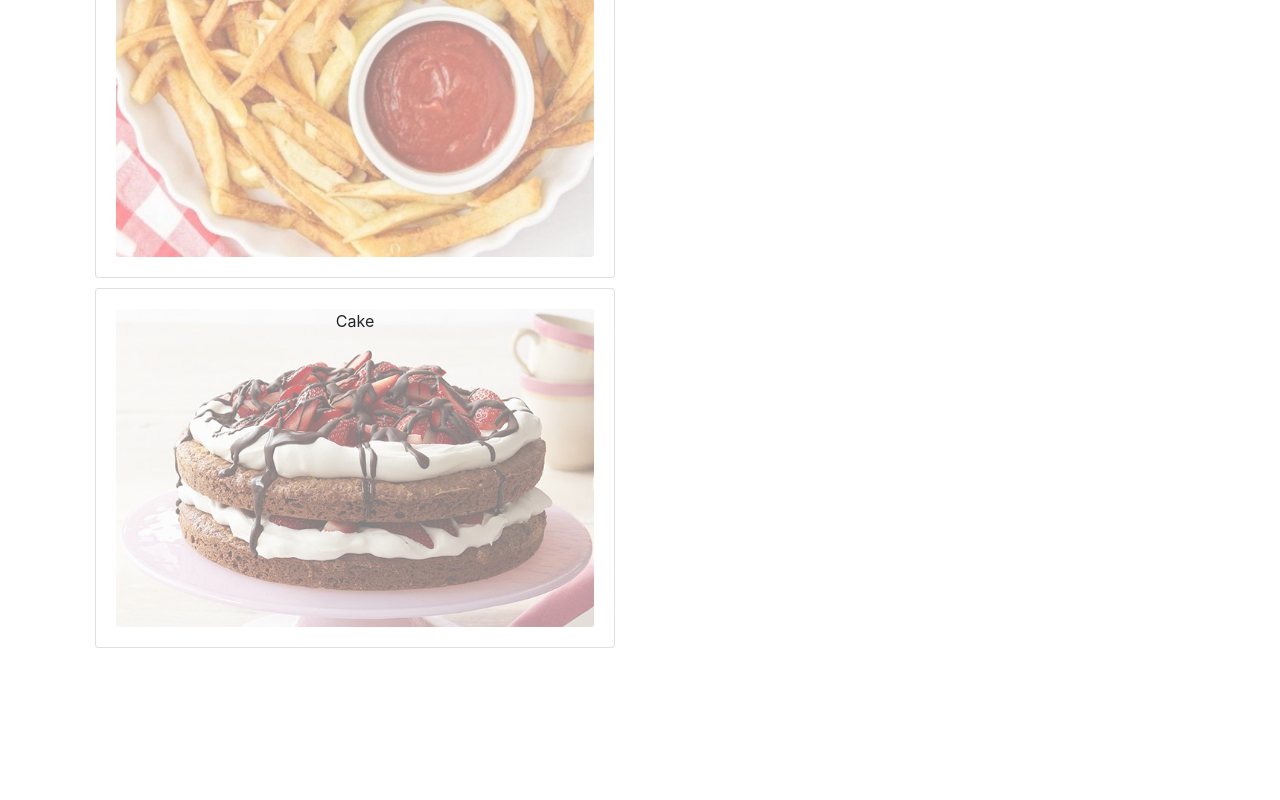
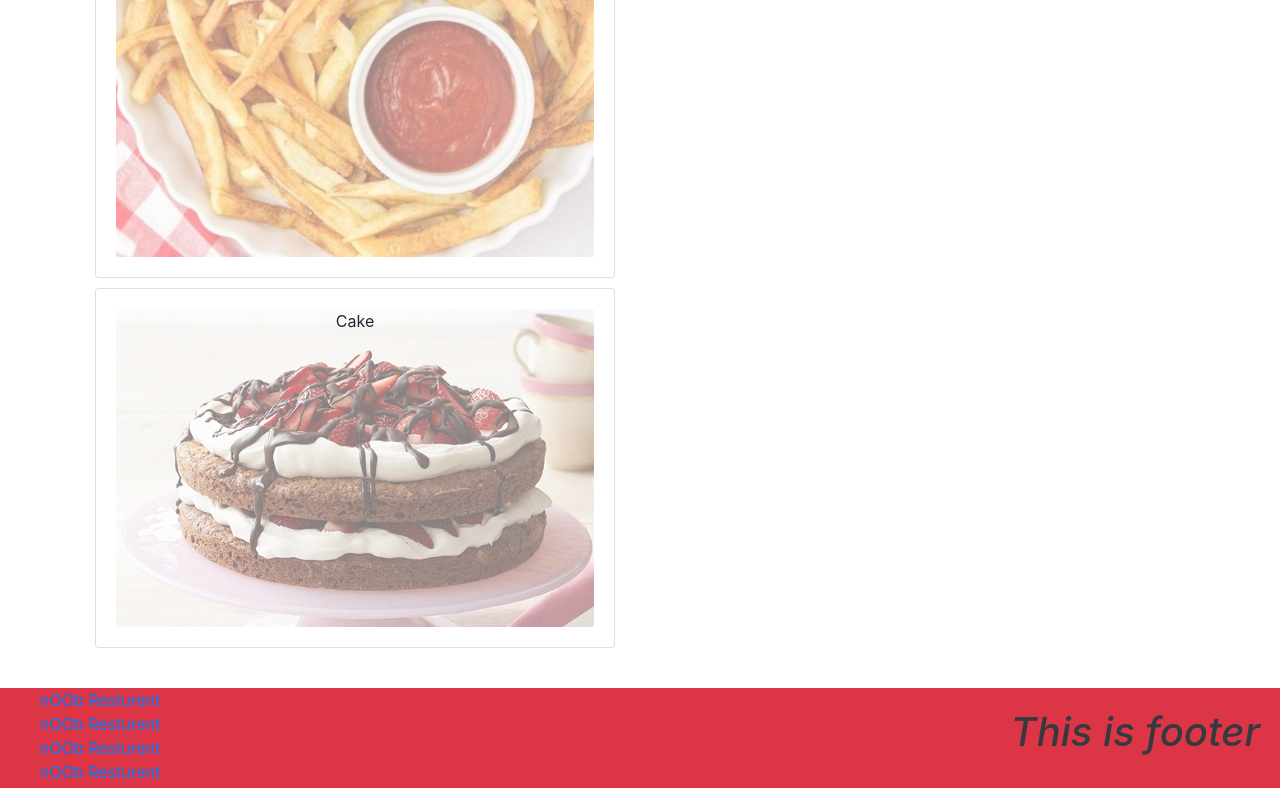
Before and after one commit to oxygen51/food_restaurants, a React (Create React App) app: page / in a window 1280 px wide. Shown: the part 1050-1850 px from the top of the page. Before the commit the page ends 1708 px from the top, so only its background shows below. Built offline with nearby package versions, Linux system fonts and the light colour scheme.

Commit message:
Update footer

```diff
--- a/src/components/footer/Footer.js
+++ b/src/components/footer/Footer.js
@@ -2,9 +2,19 @@ import React from "react";
 
 const Footer = () => {
     return (
-        <div>
-
-        </div>
+        <div class="">
+            <footer class="footer" style={{ marginTop: "30px" }}>
+                <div class="container-flix bg-danger" style={{ height: "100px" }}>
+                    <span class="text-dark font-italic h1" style={{ float: "right", marginRight: "20px", marginTop: "20px" }}>This is footer</span>
+                    <ul style={{ float: "left" }} >
+                        <li style={{ listStyleType: "none" }}><a href="https://google.com/" target="_blank" style={{ textDecoration: "none" }}>nOOb Resturent</a></li>
+                        <li style={{ listStyleType: "none" }}><a href="https://google.com/" target="_blank" style={{ textDecoration: "none" }}>nOOb Resturent</a></li>
+                        <li style={{ listStyleType: "none" }}><a href="https://google.com/" target="_blank" style={{ textDecoration: "none" }}>nOOb Resturent</a></li>
+                        <li style={{ listStyleType: "none" }}><a href="https://google.com/" target="_blank" style={{ textDecoration: "none" }}>nOOb Resturent</a></li>
+                    </ul>
+                </div>
+            </footer >
+        </div >
     );
 }
 export default Footer;
```
